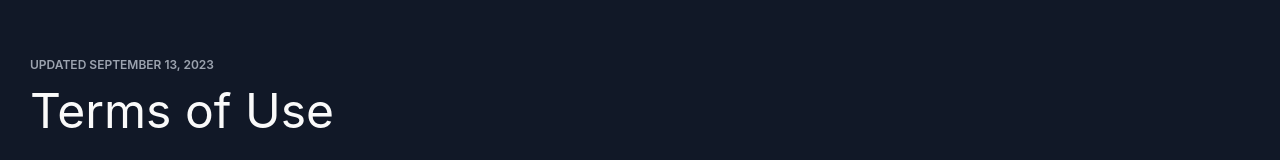
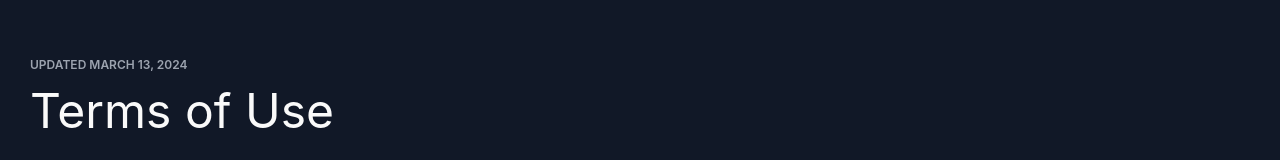
Before and after one commit to asingh714/FuelDash, a React (Vite) app in the folder client/: page /terms-of-use in a window 1280 px wide. Shown: the part 169-329 px from the top of the page. Built offline with nearby package versions, Linux system fonts and the light colour scheme.

Commit message:
updated terms of use

```diff
--- a/client/src/App.jsx
+++ b/client/src/App.jsx
@@ -96,7 +96,6 @@ function App() {
         { path: "/contact", element: <Contact /> },
         { path: "/customers", element: <Customers /> },
         { path: "/faqs", element: <FAQs /> },
-
         {
           path: "*",
           element: <NotFound />,
--- a/client/src/Pages/TermsOfUse/TermsOfUse.jsx
+++ b/client/src/Pages/TermsOfUse/TermsOfUse.jsx
@@ -6,7 +6,7 @@ const TermsOfUse = () => {
   return (
     <div className="terms-of-use-page">
       <header>
-        <span>Updated September 13, 2023</span>
+        <span>Updated March 13, 2024</span>
         <h1>Terms of Use</h1>
       </header>
       <div className="terms-of-use-content">
```
